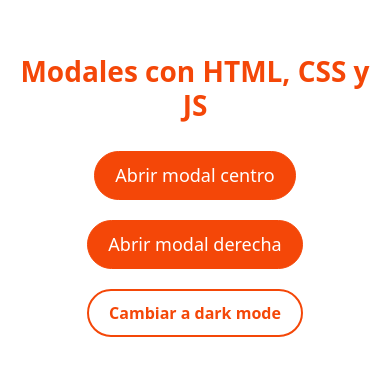
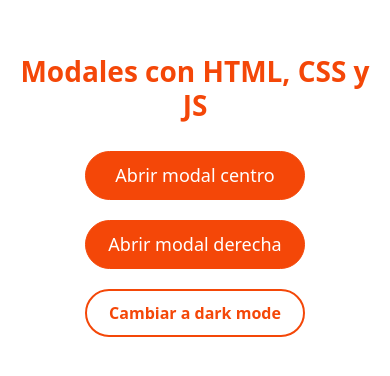
Before and after one commit to JoaquinDiazz/Modales-y-dark-mode-con-JS, a plain HTML site: page index.html in a window 390 px wide. Shown: the part 226-602 px from the top of the page. Drawn offline with nearby package versions, Linux system fonts and the light colour scheme.

Commit message:
Responsive parte 2

```diff
--- a/style.css
+++ b/style.css
@@ -38,6 +38,7 @@ body {
     font-weight: 500;
     border-radius: 25px;
     color: white;
+    min-width: 220px;
 }
 .popup .modalCentro {
     background-color: #F44708;
@@ -122,6 +123,7 @@ body {
     border-radius: 25px;
     color: #F44708;
     font-weight: bolder;
+    min-width: 220px;
 }
 .darkMode {
     background-color: #040F16;
```
